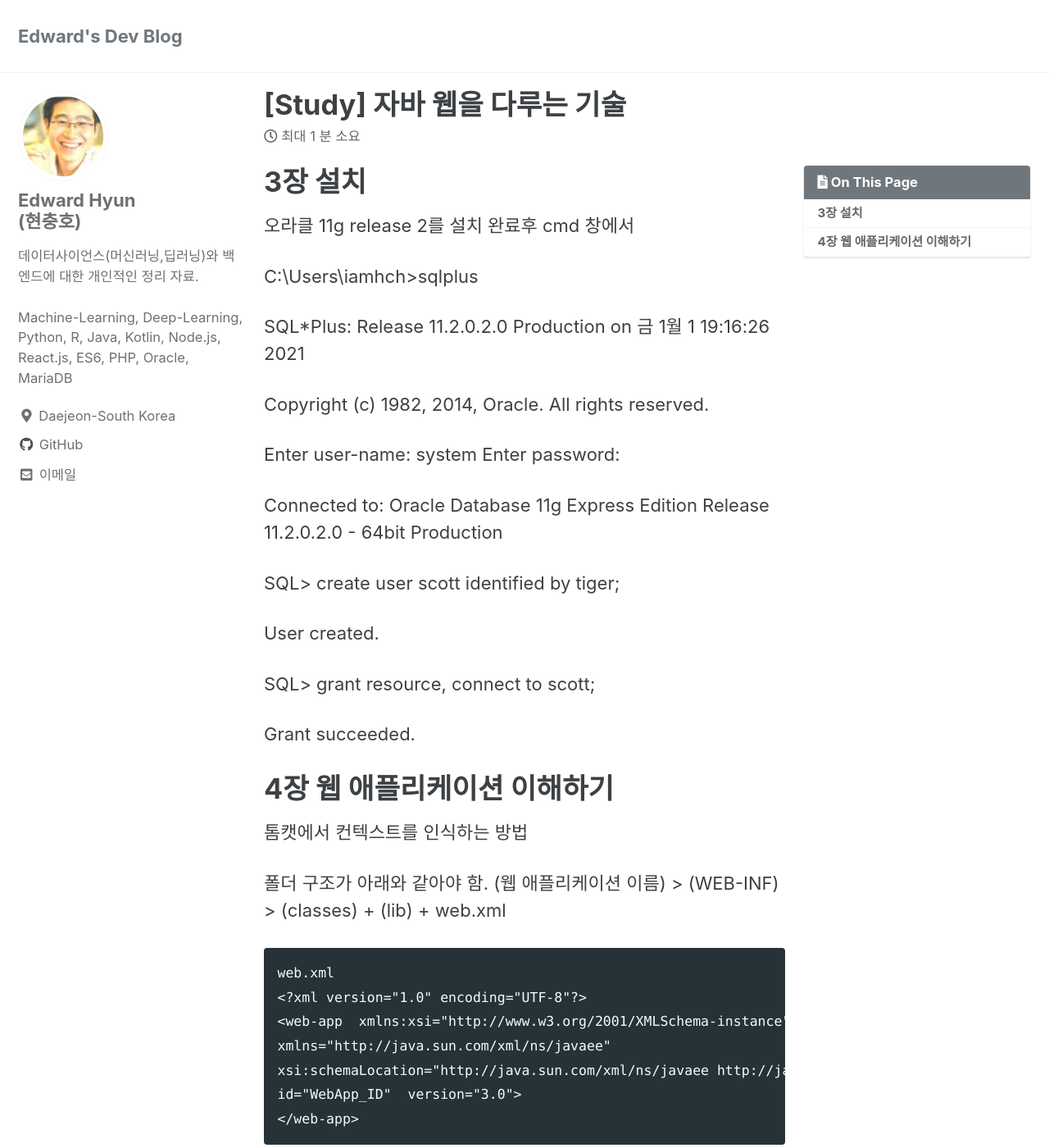
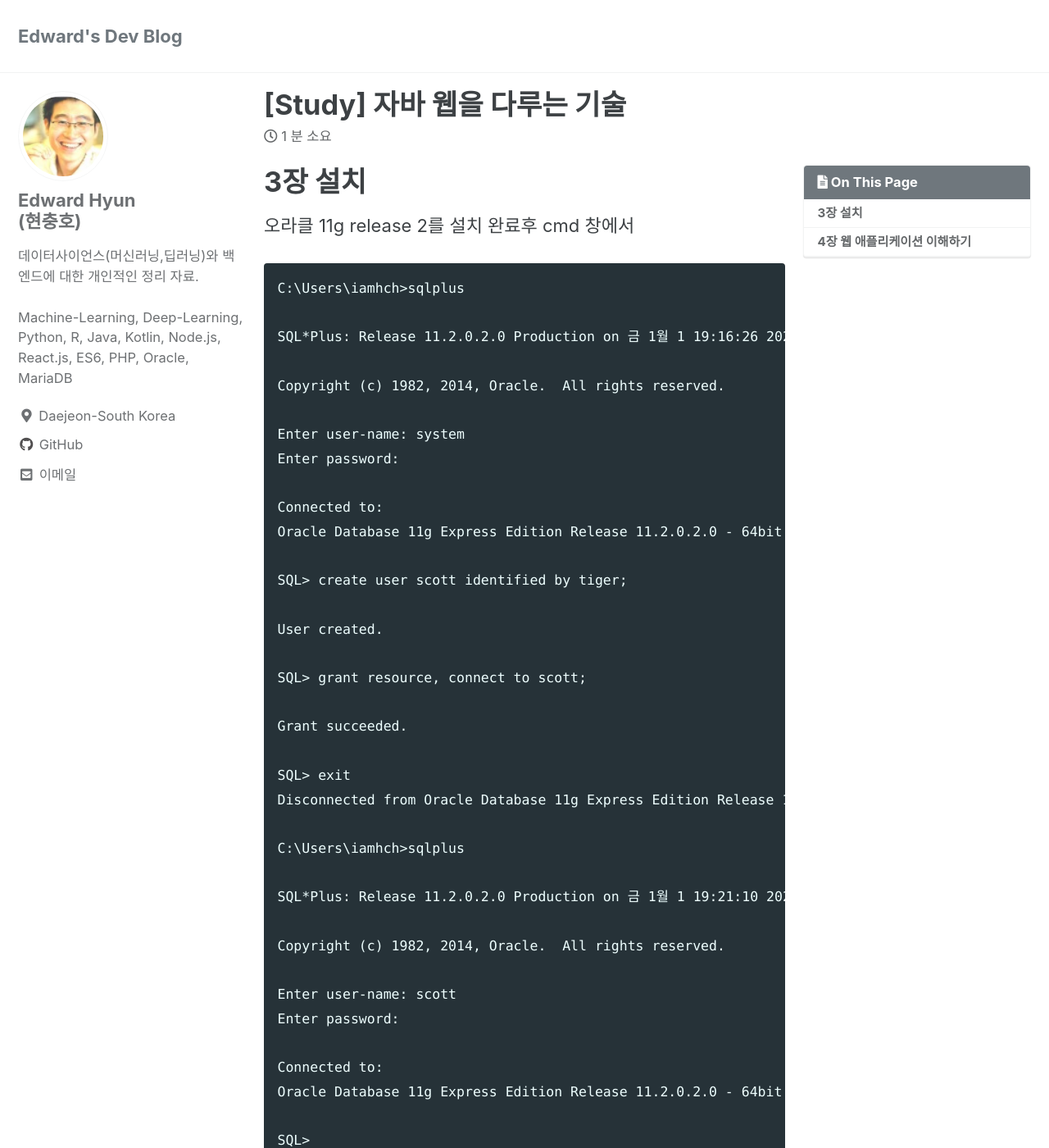
Before and after one commit to iamhch24/iamhch24.github.io, a Jekyll site: the page built from _posts/2020-12-28-[Study] 자바 웹을 다루는 기술.md, in a window 1280 px wide and 1400 px high. Shown: the whole window at 82% size. Built offline with Jekyll 4.4.1, drawn with Linux system fonts in a browser that asks for light colours; cached includes are drawn as plain includes.

Commit message:
_posts/2020-12-28-[Study] 자바 웹을 다루는 기술.md updated from https://stackedit.io/

````diff
--- a/_posts/2020-12-28-[Study] 자바 웹을 다루는 기술.md
+++ b/_posts/2020-12-28-[Study] 자바 웹을 다루는 기술.md
@@ -13,7 +13,7 @@ toc: true
 오라클 11g release 2를 설치 완료후
 cmd 창에서
 
-
+```
 C:\Users\iamhch>sqlplus
 
 SQL*Plus: Release 11.2.0.2.0 Production on 금 1월 1 19:16:26 2021
@@ -34,6 +34,23 @@ SQL> grant resource, connect to scott;
 
 Grant succeeded.
 
+SQL> exit
+Disconnected from Oracle Database 11g Express Edition Release 11.2.0.2.0 - 64bit Production
+
+C:\Users\iamhch>sqlplus
+
+SQL*Plus: Release 11.2.0.2.0 Production on 금 1월 1 19:21:10 2021
+
+Copyright (c) 1982, 2014, Oracle.  All rights reserved.
+
+Enter user-name: scott
+Enter password:
+
+Connected to:
+Oracle Database 11g Express Edition Release 11.2.0.2.0 - 64bit Production
+
+SQL>
+```
 
 
 # 4장 웹 애플리케이션 이해하기
````
Also changed, not shown: other parts of _posts/2020-12-28-[Study] 자바 웹을 다루는 기술.md (+2 -2 lines).
